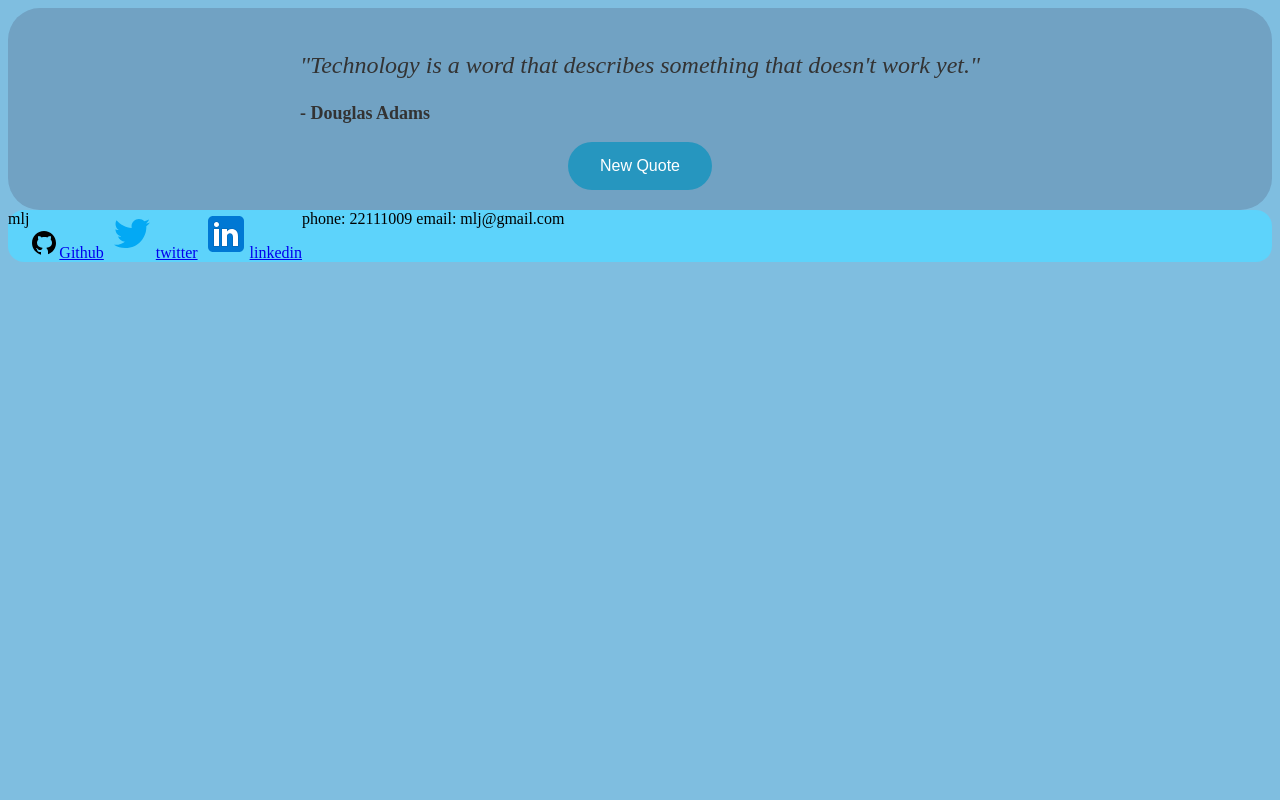
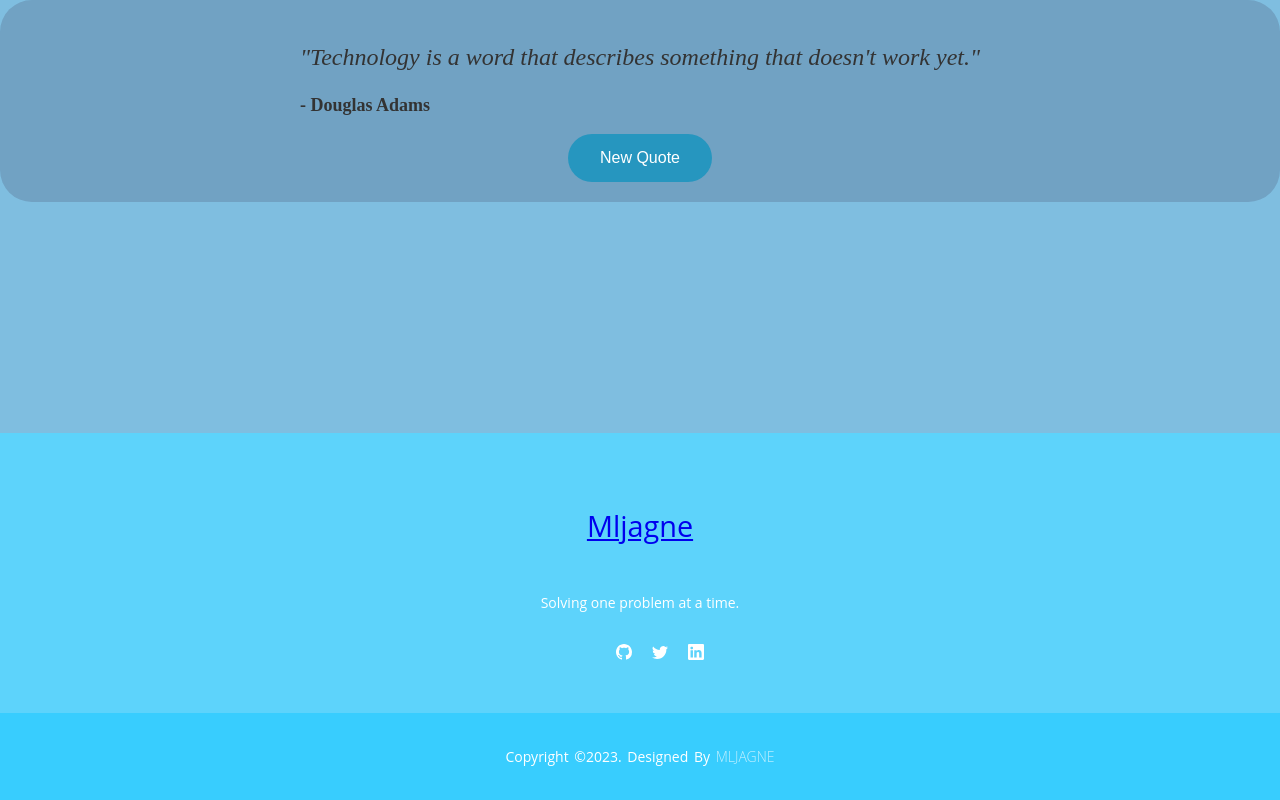
Before and after one commit to Modou-Lamin-Jagne/QuoteGen, a website: page index.html in a window 1280 px wide. Drawn offline with nearby package versions, Linux system fonts and the light colour scheme.

Commit message:
restyle the footer.

```diff
--- a/index.html
+++ b/index.html
@@ -5,6 +5,8 @@
     <link rel="icon" type="image/svg+xml" href="assets/icons8-qgenda-16.png" />
     <meta name="viewport" content="width=device-width, initial-scale=1.0" />
     <title>Tech Quotes</title>
+    <script src="https://cdn.jsdelivr.net/npm/@popperjs/core@2.11.6/dist/umd/popper.min.js" integrity="sha384-oBqDVmMz9ATKxIep9tiCxS/Z9fNfEXiDAYTujMAeBAsjFuCZSmKbSSUnQlmh/jp3" crossorigin="anonymous"></script>
+<script src="https://cdn.jsdelivr.net/npm/bootstrap@5.3.0-alpha1/dist/js/bootstrap.min.js" integrity="sha384-mQ93GR66B00ZXjt0YO5KlohRA5SY2XofN4zfuZxLkoj1gXtW8ANNCe9d5Y3eG5eD" crossorigin="anonymous"></script>
     <link rel="stylesheet" href="style.css" />
   </head>
   <body>
@@ -15,18 +17,27 @@
       </div>
       <button class="button" onclick="getNewQuote()">New Quote</button>
     </div>
-    <footer id="footer">
-      <div class="owner">mlj</div> <!-- linkedto my portfolio  -->
-      <div class="socials">
-        <a href="https://github.com/ModouLaminJagne"><img src="assets/icons8-github.svg" alt="github">Github</a>
-        <a href="https://twitter.com/ModouLJagne"><img src="assets/icons8-twitter.svg" alt="twitter">twitter</a>
-        <a href="https://www.linkedin.com/in/modou-lamin-jagne-391156222/"><img src="assets/icons8-linkedin.svg" alt="linkedin">linkedin</a>
-      </div>
-      <div class="contact">
-        phone: 22111009
-        email: mlj@gmail.com
-      </div>
+  </div>
+  <footer id="footer">
+    <div class="footer-content">
+    <h3 class="owner"> <a href="https://mljagne.netlify.app">mljagne</a></h3> <!-- linkedto my portfolio  -->
+    <p>Solving one problem at a time.</p>
+      <ul class="socials">
+        <li><a href="https://github.com/ModouLaminJagne"></a><svg xmlns="http://www.w3.org/2000/svg" width="16" height="16" fill="currentColor" class="bi bi-github" viewBox="0 0 16 16">
+  <path d="M8 0C3.58 0 0 3.58 0 8c0 3.54 2.29 6.53 5.47 7.59.4.07.55-.17.55-.38 0-.19-.01-.82-.01-1.49-2.01.37-2.53-.49-2.69-.94-.09-.23-.48-.94-.82-1.13-.28-.15-.68-.52-.01-.53.63-.01 1.08.58 1.23.82.72 1.21 1.87.87 2.33.66.07-.52.28-.87.51-1.07-1.78-.2-3.64-.89-3.64-3.95 0-.87.31-1.59.82-2.15-.08-.2-.36-1.02.08-2.12 0 0 .67-.21 2.2.82.64-.18 1.32-.27 2-.27.68 0 1.36.09 2 .27 1.53-1.04 2.2-.82 2.2-.82.44 1.1.16 1.92.08 2.12.51.56.82 1.27.82 2.15 0 3.07-1.87 3.75-3.65 3.95.29.25.54.73.54 1.48 0 1.07-.01 1.93-.01 2.2 0 .21.15.46.55.38A8.012 8.012 0 0 0 16 8c0-4.42-3.58-8-8-8z"/>
+</svg></li>
+        <li><a href="https://twitter.com/ModouLJagne"></a><svg xmlns="http://www.w3.org/2000/svg" width="16" height="16" fill="currentColor" class="bi bi-twitter" viewBox="0 0 16 16">
+  <path d="M5.026 15c6.038 0 9.341-5.003 9.341-9.334 0-.14 0-.282-.006-.422A6.685 6.685 0 0 0 16 3.542a6.658 6.658 0 0 1-1.889.518 3.301 3.301 0 0 0 1.447-1.817 6.533 6.533 0 0 1-2.087.793A3.286 3.286 0 0 0 7.875 6.03a9.325 9.325 0 0 1-6.767-3.429 3.289 3.289 0 0 0 1.018 4.382A3.323 3.323 0 0 1 .64 6.575v.045a3.288 3.288 0 0 0 2.632 3.218 3.203 3.203 0 0 1-.865.115 3.23 3.23 0 0 1-.614-.057 3.283 3.283 0 0 0 3.067 2.277A6.588 6.588 0 0 1 .78 13.58a6.32 6.32 0 0 1-.78-.045A9.344 9.344 0 0 0 5.026 15z"/>
+</svg></li>
+        <li><a href="https://www.linkedin.com/in/modou-lamin-jagne-391156222/"></a><svg xmlns="http://www.w3.org/2000/svg" width="16" height="16" fill="currentColor" class="bi bi-linkedin" viewBox="0 0 16 16">
+  <path d="M0 1.146C0 .513.526 0 1.175 0h13.65C15.474 0 16 .513 16 1.146v13.708c0 .633-.526 1.146-1.175 1.146H1.175C.526 16 0 15.487 0 14.854V1.146zm4.943 12.248V6.169H2.542v7.225h2.401zm-1.2-8.212c.837 0 1.358-.554 1.358-1.248-.015-.709-.52-1.248-1.342-1.248-.822 0-1.359.54-1.359 1.248 0 .694.521 1.248 1.327 1.248h.016zm4.908 8.212V9.359c0-.216.016-.432.08-.586.173-.431.568-.878 1.232-.878.869 0 1.216.662 1.216 1.634v3.865h2.401V9.25c0-2.22-1.184-3.252-2.764-3.252-1.274 0-1.845.7-2.165 1.193v.025h-.016a5.54 5.54 0 0 1 .016-.025V6.169h-2.4c.03.678 0 7.225 0 7.225h2.4z"/>
+</svg></li>
+      </ul>
+    </div>
+    <div class="copy">
+      <p>copyright &copy;2023. designed by <span>mljagne</span></p>
+    </div>
     </footer>
-    <script src="script.js"></script>
-  </body>
+  <script src="script.js"></script>
+</body>
 </html>
--- /dev/null
+++ b/package.json
@@ -0,0 +1,5 @@
+{
+  "dependencies": {
+    "bootstrap-icons": "^1.10.3"
+  }
+}
--- a/style.css
+++ b/style.css
@@ -1,6 +1,10 @@
 body{
   background-color: rgb(127, 190, 224);
   /* background-color: rgb(117, 140, 211); */
+  /* height: auto; */
+  margin: 0;
+  padding: 0;
+  box-sizing: border-box;
 }
 
 .button {
@@ -41,9 +45,110 @@ body{
 }
 
 #footer{
-  position: relative;
+
+  position: absolute;
+  bottom: 0;
+  left: 0;
+  right: 0;
   background-color: rgb(93, 211, 251);
-  border-radius: 1rem;
+  height: auto;
+  width: 100%;
+  font-family: 'Open Sans';
+  padding-top: 40px;
+  color: #fff;
+}
+
+.footer-content{
   display: flex;
+  align-items: center;
+  justify-content: center;
+  flex-direction: column;
+  text-align: center;
+}
+
+.footer-content h3{
+font-size: 1.8rem;
+font-weight: 400;
+text-transform: capitalize;
+line-height: 3rem;
+}
+
+.footer-content p{
+  max-width: 500px;
+  margin: 10px auto;
+  line-height: 28px;
+  font-size: 14px;
+}
+
+.socials{
+  list-style: none;
+  display: flex;
+  align-items: center;
+  justify-content: center;
+  margin: 1rem 0 3rem 0;
+}
+
+.socials li{
+  margin: 0 10px;
+}
+
+.socials a{
+  text-decoration: none;
+  color: #fff;
+}
+
+.socials a svg{
+  font-size: 1.1rem;
+  transition: color .4s ease;
+}
+
+.socials a:hover{
+  color: aqua;
+}
+
+.copy{
+  background:rgb(56, 205, 254);
+  width: 100%;
+  padding: 20px 0;
+  text-align: center;
+}
+
+.copy p{
+  font-size: 14px;
+  word-spacing: 2px;
+  text-transform:capitalize;
+}
+
+.copy span{
+  text-transform: uppercase;
+  opacity: .7;
+  font-weight: 200;
+}
+
+/* .owner{
 
 }
+
+.contact{
+
+}
+
+.socials{
+  position: left;
+} */
+
+
+
+
+/* 9rem;
+  border-radius: 5px;  */
+  /* display: grid; */
+  /* height: 10vh; */
+  /* align-items:flex-end; */
+
+  /* display: flex;
+  align-items: center;
+
+  justify-content: center;
+  padding-right: 16px;
+  flex-wrap: wrap;  */
```
Also changed, not shown: 1 other file.
